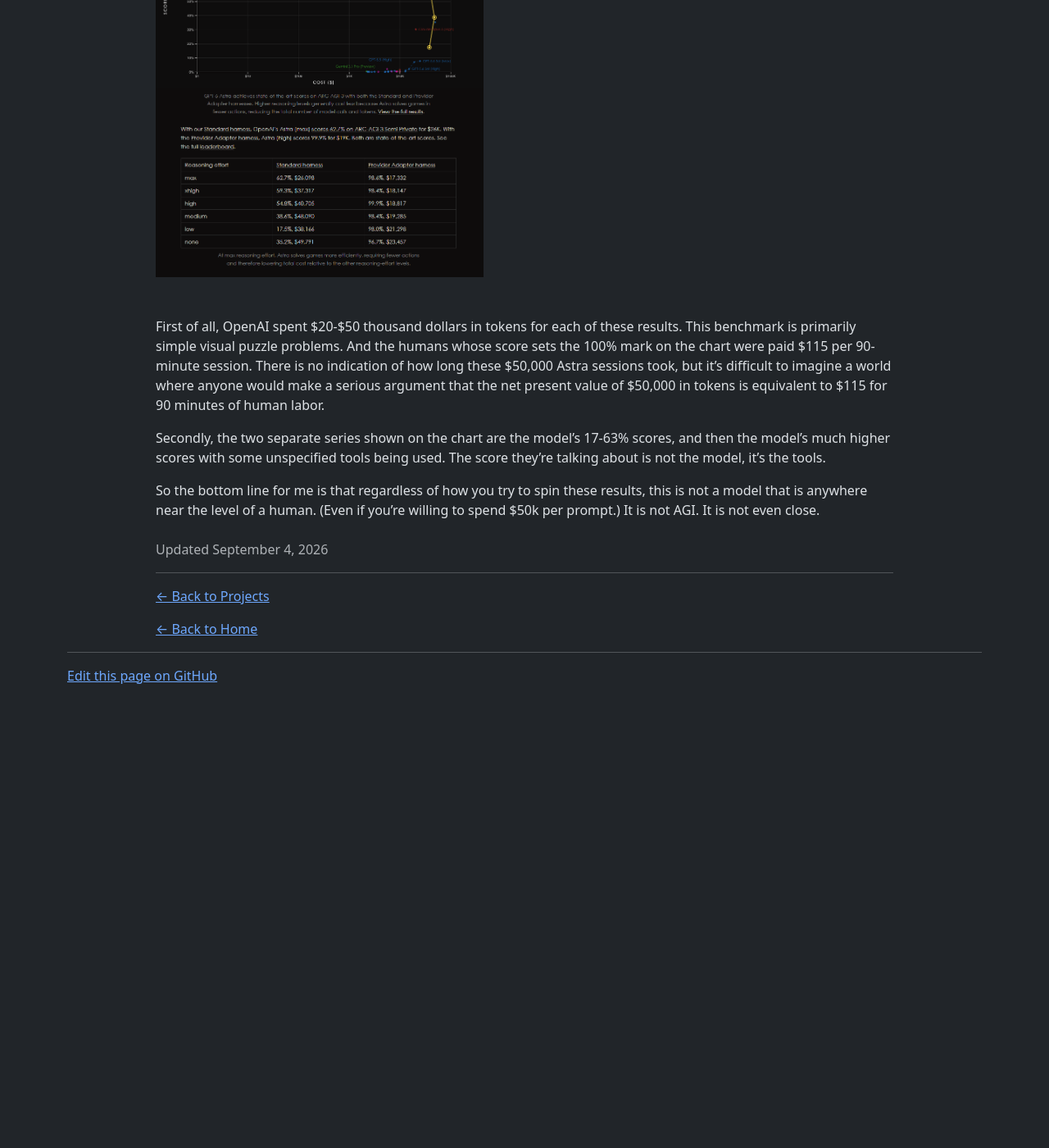
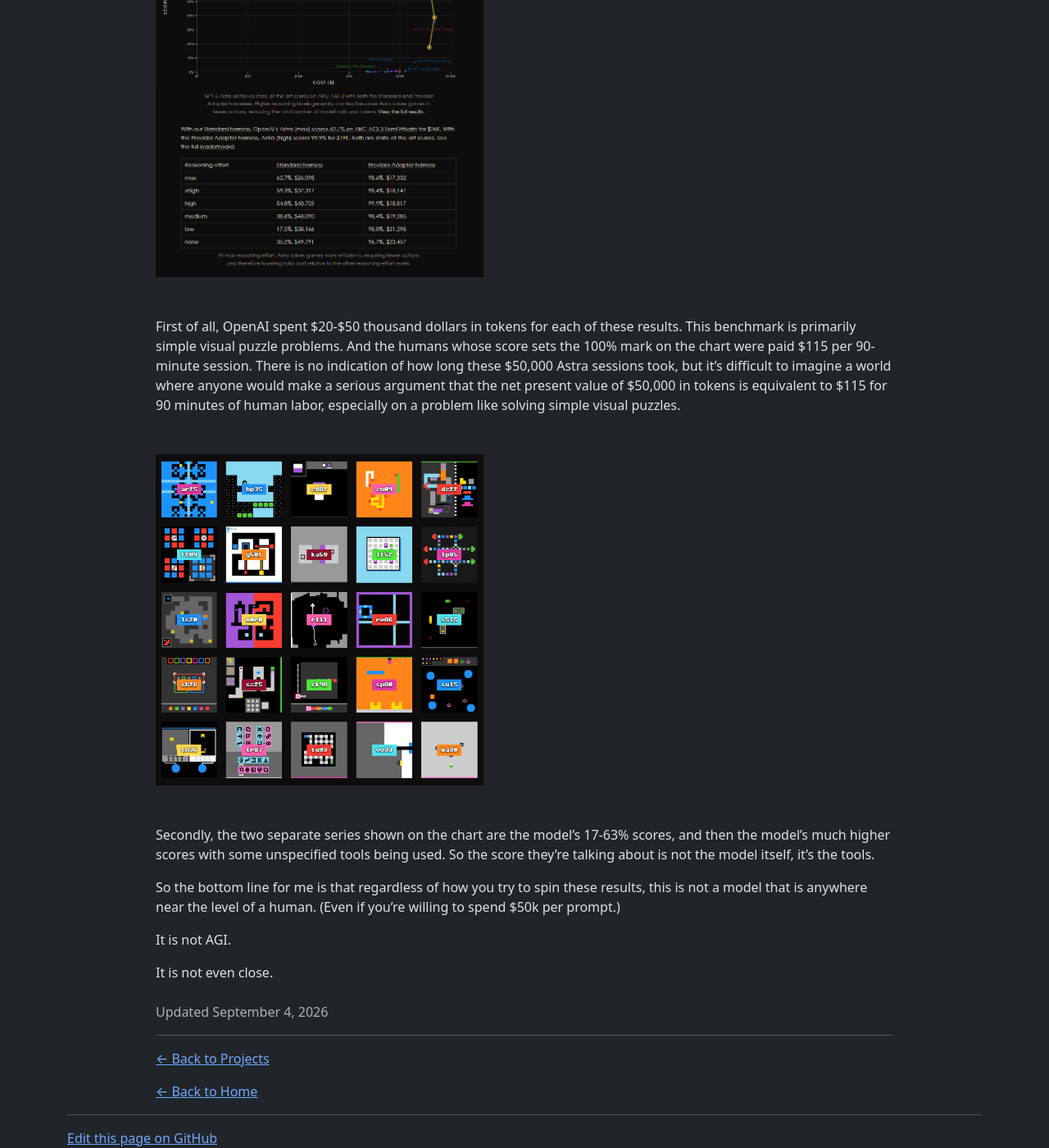
Before and after one commit to cjtrowbridge-com/cjtrowbridge.com, a Jekyll site: the page built from projects/2026-09-04-agi-still-isnt-real/index.md, in a window 1280 px wide and 1400 px high, scrolled down 2174 px. Shown: the whole window at 82% size. Built offline with Jekyll 4.4.1, drawn with Linux system fonts in a browser that asks for light colours; nearby versions of some CDN libraries; before the commit the page ends 3010 px from its top, so only the background shows below that.

Commit message:
more updates

```diff
--- a/projects/2026-09-04-agi-still-isnt-real/index.md
+++ b/projects/2026-09-04-agi-still-isnt-real/index.md
@@ -38,8 +38,14 @@ Several things immediately jump out to me from these numbers; mainly the things
 
 <img src="/projects/2026-09-04-agi-still-isnt-real/astra-arc-agi-3.PNG" class="photo" alt="ARC-AGI-3 chart for Astra" >
 
-First of all, OpenAI spent  $20-$50 thousand dollars in tokens for each of these results. This benchmark is primarily simple visual puzzle problems. And the humans whose score sets the 100% mark on the chart were paid $115 per 90-minute session. There is no indication of how long these $50,000 Astra sessions took, but it's difficult to imagine a world where anyone would make a serious argument that the net present value of $50,000 in tokens is equivalent to $115 for 90 minutes of human labor.
+First of all, OpenAI spent  $20-$50 thousand dollars in tokens for each of these results. This benchmark is primarily simple visual puzzle problems. And the humans whose score sets the 100% mark on the chart were paid $115 per 90-minute session. There is no indication of how long these $50,000 Astra sessions took, but it's difficult to imagine a world where anyone would make a serious argument that the net present value of $50,000 in tokens is equivalent to $115 for 90 minutes of human labor, especially on a problem like solving simple visual puzzles.
 
-Secondly, the two separate series shown on the chart are the model's 17-63% scores, and then the model's much higher scores with some unspecified tools being used. The score they're talking about is not the model, it's the tools.
+<a href="https://arcprize.org/arc-agi/3"><img src="/projects/2026-09-04-agi-still-isnt-real/arc-agi-3-puzzles.PNG" class="photo" alt="ARC-AGI-3 puzzle problems" ></a>
 
-So the bottom line for me is that regardless of how you try to spin these results, this is not a model that is anywhere near the level of a human. (Even if you're willing to spend $50k per prompt.) It is not AGI. It is not even close.
+Secondly, the two separate series shown on the chart are the model's 17-63% scores, and then the model's much higher scores with some unspecified tools being used. So the score they're talking about is not the model itself, it's the tools.
+
+So the bottom line for me is that regardless of how you try to spin these results, this is not a model that is anywhere near the level of a human. (Even if you're willing to spend $50k per prompt.)
+
+It is not AGI.
+
+It is not even close.
```
Also changed, not shown: projects/2026-09-04-agi-still-isnt-real/arc-agi-3-puzzles.PNG (added).
